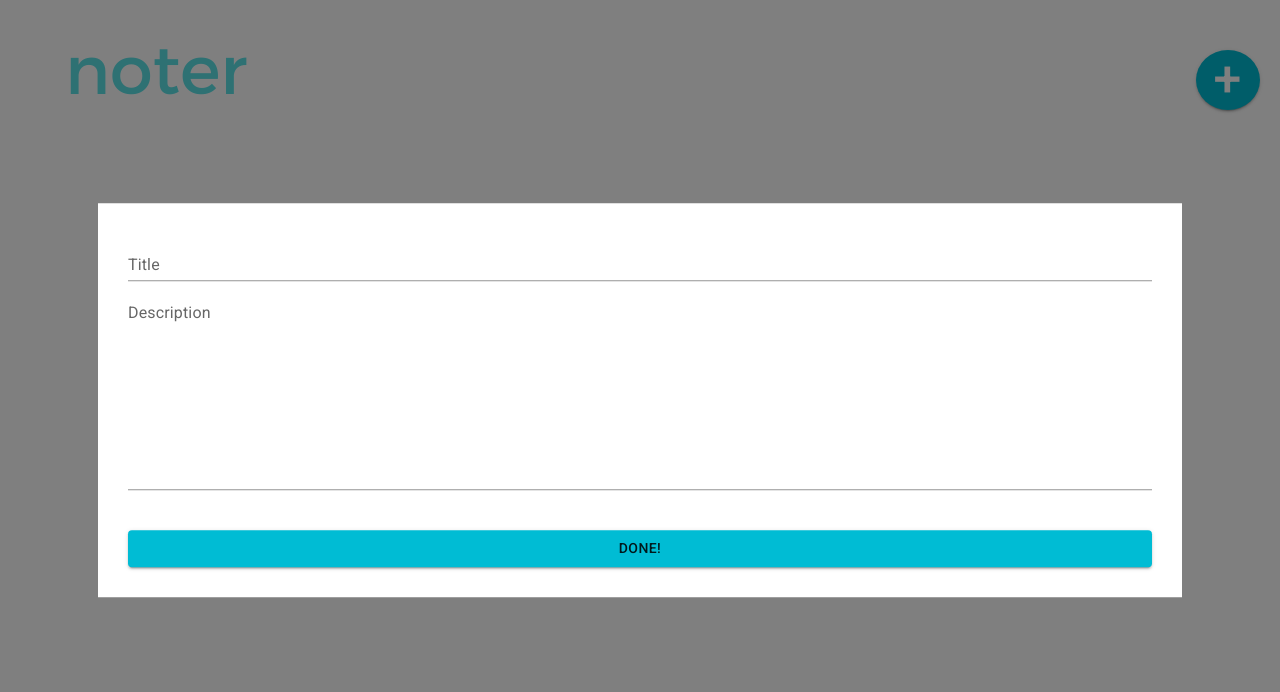
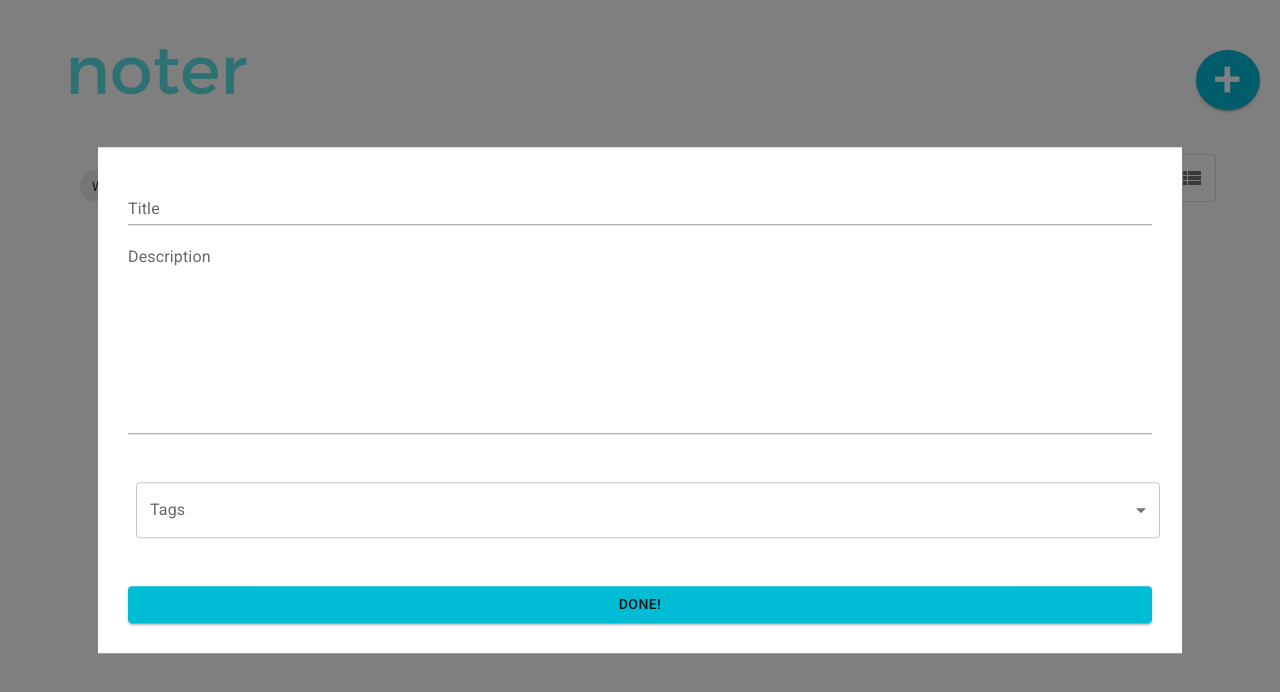
Before and after one commit to alejandrasotoa/noter, a React (Create React App) app: page /dashboard in a window 1280 px wide. Both pictures are taken after a click on the button "Add a new note". Shown: the top 692 px of the page. Built offline with nearby package versions, Linux system fonts and the light colour scheme.

Commit message:
add display and tags

```diff
--- /dev/null
+++ b/src/commons/display.jsx
@@ -0,0 +1,30 @@
+import React from "react";
+import PropTypes from "prop-types";
+
+import ToggleButtonGroup from "@mui/material/ToggleButtonGroup";
+import ToggleButton from "@mui/material/ToggleButton";
+
+import GridViewIcon from "@mui/icons-material/GridView";
+import ViewListIcon from "@mui/icons-material/ViewList";
+import { views } from "../constants";
+
+export const Display = ({ selected, handleSelectedView }) => (
+    <ToggleButtonGroup
+        value={selected}
+        exclusive
+        onChange={handleSelectedView}
+        aria-label="change display"
+    >
+        <ToggleButton value={views.grid} aria-label="left aligned">
+            <GridViewIcon />
+        </ToggleButton>
+        <ToggleButton value={views.list} aria-label="centered">
+            <ViewListIcon />
+        </ToggleButton>
+    </ToggleButtonGroup>
+);
+
+Display.propTypes = {
+    selected: PropTypes.string,
+    handleSelectedView: PropTypes.func,
+};
--- a/src/commons/note.jsx
+++ b/src/commons/note.jsx
@@ -9,9 +9,18 @@ import IconButton from "@mui/material/IconButton";
 import DeleteIcon from "@mui/icons-material/Delete";
 import EditIcon from "@mui/icons-material/Edit";
 
-export const Note = ({ id, title, description, openNote, deleteNote }) => {
+export const Note = ({
+    id,
+    title,
+    description,
+    tags,
+    openNote,
+    deleteNote,
+    isList,
+}) => {
+    const gridType = isList ? { xs: 12 } : { xs: 2, sm: 4, md: 4 };
     return (
-        <Grid item component="li" xs={2} sm={4} md={4}>
+        <Grid item component="li" {...gridType}>
             <Box
                 sx={{
                     padding: 4,
@@ -45,7 +54,9 @@ export const Note = ({ id, title, description, openNote, deleteNote }) => {
                 >
                     <IconButton
                         aria-label="Edit note"
-                        onClick={() => openNote({ id, title, description })}
+                        onClick={() =>
+                            openNote({ id, title, description, tags })
+                        }
                     >
                         <EditIcon />
                     </IconButton>
@@ -65,7 +76,9 @@ export const Note = ({ id, title, description, openNote, deleteNote }) => {
 Note.propTypes = {
     id: PropTypes.string,
     title: PropTypes.string,
+    tags: PropTypes.string,
     description: PropTypes.string,
     openNote: PropTypes.func,
     deleteNote: PropTypes.func,
+    isList: PropTypes.bool,
 };
--- a/src/commons/noteModal.jsx
+++ b/src/commons/noteModal.jsx
@@ -2,9 +2,18 @@ import React from "react";
 import styled from "styled-components";
 import PropTypes from "prop-types";
 
+import OutlinedInput from "@mui/material/OutlinedInput";
+import FormControl from "@mui/material/FormControl";
+import InputLabel from "@mui/material/InputLabel";
+import TextField from "@mui/material/TextField";
+import MenuItem from "@mui/material/MenuItem";
+import Select from "@mui/material/Select";
+import Button from "@mui/material/Button";
 import Modal from "@mui/material/Modal";
-import TextField from "@mui/material/TextField";
-import Button from "@mui/material/Button";
+import Chip from "@mui/material/Chip";
+import Box from "@mui/material/Box";
+
+import { tags as fullTags } from "../constants";
 
 const ModalContainer = styled.div`
     background: white;
@@ -18,13 +27,25 @@ const ModalContainer = styled.div`
     flex-direction: column;
 `;
 
+const ITEM_HEIGHT = 48;
+const ITEM_PADDING_TOP = 8;
+const MenuProps = {
+    PaperProps: {
+        style: {
+            maxHeight: ITEM_HEIGHT * 4.5 + ITEM_PADDING_TOP,
+            width: 250,
+        },
+    },
+};
+
 export const NoteModal = ({
     handleClose,
     open,
     saveForm,
     updateForm,
-    form: { id, title, description },
-}) => (
+    form: { id, title, description, tags },
+}) => {
+    return (
         <Modal
             open={open}
             onClose={handleClose}
@@ -33,7 +54,6 @@ export const NoteModal = ({
         >
             <ModalContainer>
                 <TextField
-                id="standard-basic"
                     name="title"
                     label="Title"
                     variant="standard"
@@ -42,7 +62,6 @@ export const NoteModal = ({
                     value={title}
                 />
                 <TextField
-                id="standard-basic"
                     name="description"
                     label="Description"
                     variant="standard"
@@ -52,6 +71,52 @@ export const NoteModal = ({
                     value={description}
                     multiline
                 />
+                <Box
+                    sx={{
+                        display: "flex",
+                        marginTop: 5,
+                        flexDirection: "column",
+                    }}
+                >
+                    <FormControl sx={{ m: 1, width: "100%" }}>
+                        <InputLabel id="multiple-chip-label">Tags</InputLabel>
+                        <Select
+                            fullWidth
+                            labelId="multiple-chip-label"
+                            id="multiple-chip"
+                            name="tags"
+                            multiple
+                            value={tags}
+                            onChange={updateForm}
+                            input={
+                                <OutlinedInput
+                                    fullWidth
+                                    id="select-multiple-chip"
+                                    label="Tags"
+                                />
+                            }
+                            renderValue={(selected) => (
+                                <Box
+                                    sx={{
+                                        display: "flex",
+                                        flexWrap: "wrap",
+                                        gap: 0.5,
+                                    }}
+                                >
+                                    {selected.map((value) => (
+                                        <Chip key={value} label={value} />
+                                    ))}
+                                </Box>
+                            )}
+                            MenuProps={MenuProps}
+                        >
+                            {fullTags.map((name) => (
+                                <MenuItem key={name} value={name}>
+                                    {name}
+                                </MenuItem>
+                            ))}
+                        </Select>
+                    </FormControl>
                     <Button
                         variant="contained"
                         sx={{ marginTop: 5 }}
@@ -59,9 +124,11 @@ export const NoteModal = ({
                     >
                         Done!
                     </Button>
+                </Box>
             </ModalContainer>
         </Modal>
     );
+};
 
 NoteModal.propTypes = {
     handleClose: PropTypes.func,
@@ -71,6 +138,7 @@ NoteModal.propTypes = {
     form: PropTypes.shape({
         description: PropTypes.string,
         title: PropTypes.string,
-        id: PropTypes.string
+        id: PropTypes.string,
+        tags: PropTypes.arrayOf(PropTypes.string),
     }),
 };
--- a/src/commons/notes.jsx
+++ b/src/commons/notes.jsx
@@ -4,14 +4,16 @@ import PropTypes from "prop-types";
 import Grid from "@mui/material/Grid";
 
 import { Note } from "../commons/note";
+import { views } from "../constants";
 
-export const Notes = ({ notes, openNote, deleteNote }) => {
+export const Notes = ({ notes, openNote, deleteNote, view }) => {
     const buildNotes = () =>
         notes.map((note, index) => (
             <Note
                 key={`note-${index}`}
                 openNote={openNote}
                 deleteNote={deleteNote}
+                isList={view === views.list}
                 {...note}
             />
         ));
@@ -32,4 +34,5 @@ Notes.propTypes = {
     notes: PropTypes.array,
     openNote: PropTypes.func,
     deleteNote: PropTypes.func,
+    view: PropTypes.string,
 };
--- /dev/null
+++ b/src/commons/tags.jsx
@@ -0,0 +1,21 @@
+import React from "react";
+
+import Grid from "@mui/material/Grid";
+import Chip from "@mui/material/Chip";
+
+import { tags } from "../constants";
+
+export const Tags = () => (
+    <Grid
+        container
+        component="ul"
+        spacing={2}
+        sx={{ listStyle: "none", padding: 0, margin: 0 }}
+    >
+        {tags.map((tag) => (
+            <Grid item component="li" key={tag.toLowerCase()}>
+                <Chip label={tag} />
+            </Grid>
+        ))}
+    </Grid>
+);
--- /dev/null
+++ b/src/constants/index.js
@@ -0,0 +1,13 @@
+export const tags = [
+    "Work",
+    "Shopping List",
+    "Gifts",
+    "Holidays",
+    "School",
+    "Important",
+];
+
+export const views = {
+    grid: "grid",
+    list: "list",
+};
--- a/src/hooks/useNotes.jsx
+++ b/src/hooks/useNotes.jsx
@@ -5,6 +5,7 @@ const notesEmptyState = {
     id: null,
     title: "",
     description: "",
+    tags: [],
 };
 
 export const useNotes = () => {
@@ -17,8 +18,12 @@ export const useNotes = () => {
 
     const updateForm = ({ target }) => {
         const { name, value } = target;
-        setForm({ ...form, [name]: value });
+        setForm({
+            ...form,
+            [name]: typeof value === "string" ? value.split(",") : value,
+        });
     };
+
     const filterNotes = (id) => {
         return notes.filter((note) => id !== note.id);
     };
@@ -40,10 +45,11 @@ export const useNotes = () => {
         closeModal();
     };
 
-    const openNote = ({ id, title = "", description = "" }) => {
-        setForm({ id, title, description });
+    const openNote = ({ id, title = "", description = "", tags = [] }) => {
+        setForm({ id, title, description, tags });
         setIsModalOpen(true);
     };
+
     return {
         notes,
         form,
--- a/src/pages/dashboard.jsx
+++ b/src/pages/dashboard.jsx
@@ -1,4 +1,4 @@
-import React from "react";
+import React, { useState } from "react";
 import PropTypes from "prop-types";
 
 import Container from "@mui/material/Container";
@@ -10,6 +10,8 @@ import { NoteModal } from "../commons/noteModal";
 import { Notes } from "../commons/notes";
 import { Logo } from "../commons/logo";
 import { useNotes } from "../hooks/useNotes";
+import { Tags } from "../commons/tags";
+import { Display } from "../commons/display";
 
 export const Dashboard = () => {
     const {
@@ -23,11 +25,26 @@ export const Dashboard = () => {
         closeModal,
         isModalOpen,
     } = useNotes();
+    const [view, setView] = useState("grid");
+
+    const handleSelectedView = (e, selected) => setView(selected);
 
     return (
         <Container component="main" maxWidth="s">
             <Logo />
-
+            <Box
+                sx={{
+                    width: "100%",
+                    display: "flex",
+                    justifyContent: "space-betwee",
+                }}
+            >
+                <Tags />
+                <Display
+                    selected={view}
+                    handleSelectedView={handleSelectedView}
+                />
+            </Box>
             <Tooltip title="Add a new note!" placement="left-start">
                 <Box
                     sx={{
@@ -55,7 +72,12 @@ export const Dashboard = () => {
                     </Button>
                 </Box>
             </Tooltip>
-            <Notes notes={notes} openNote={openNote} deleteNote={deleteNote} />
+            <Notes
+                notes={notes}
+                openNote={openNote}
+                deleteNote={deleteNote}
+                view={view}
+            />
             {isModalOpen ? (
                 <NoteModal
                     handleClose={closeModal}
```
Lines whose indentation alone changed are shown as unchanged.
